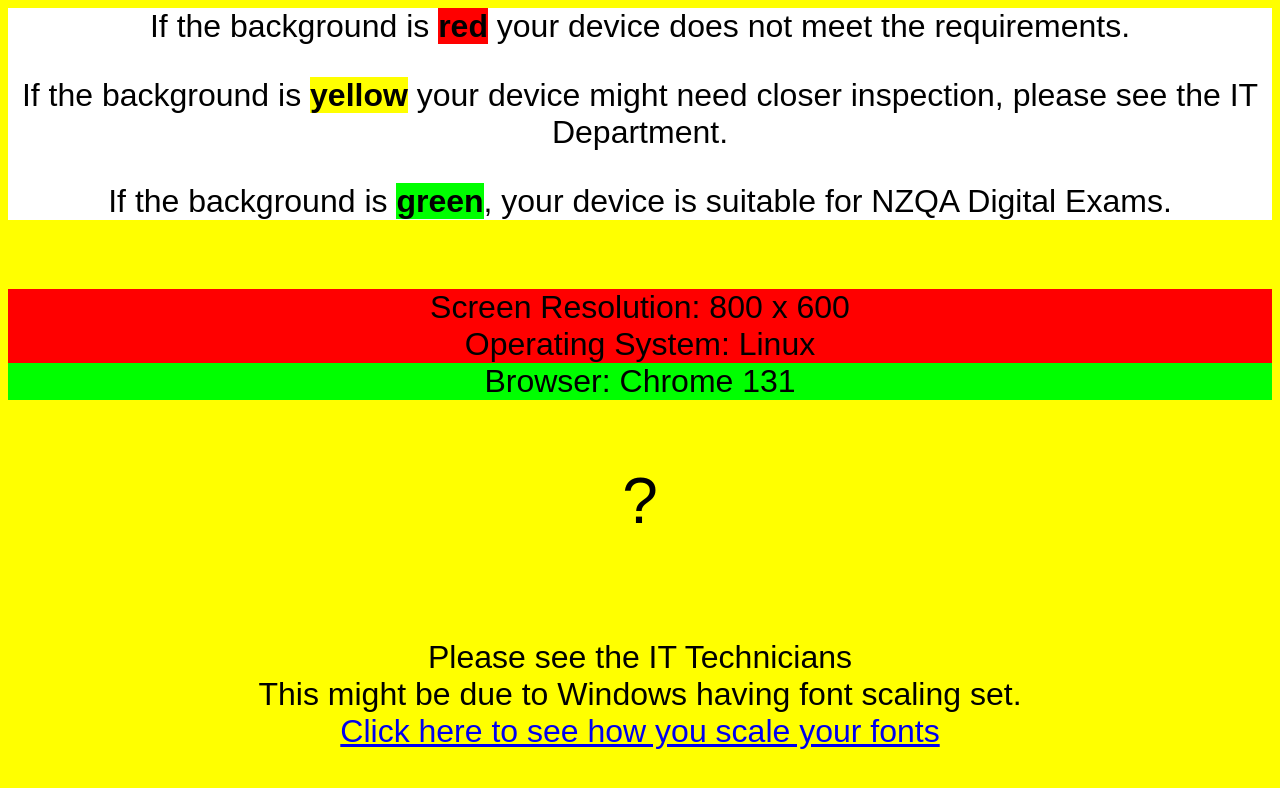
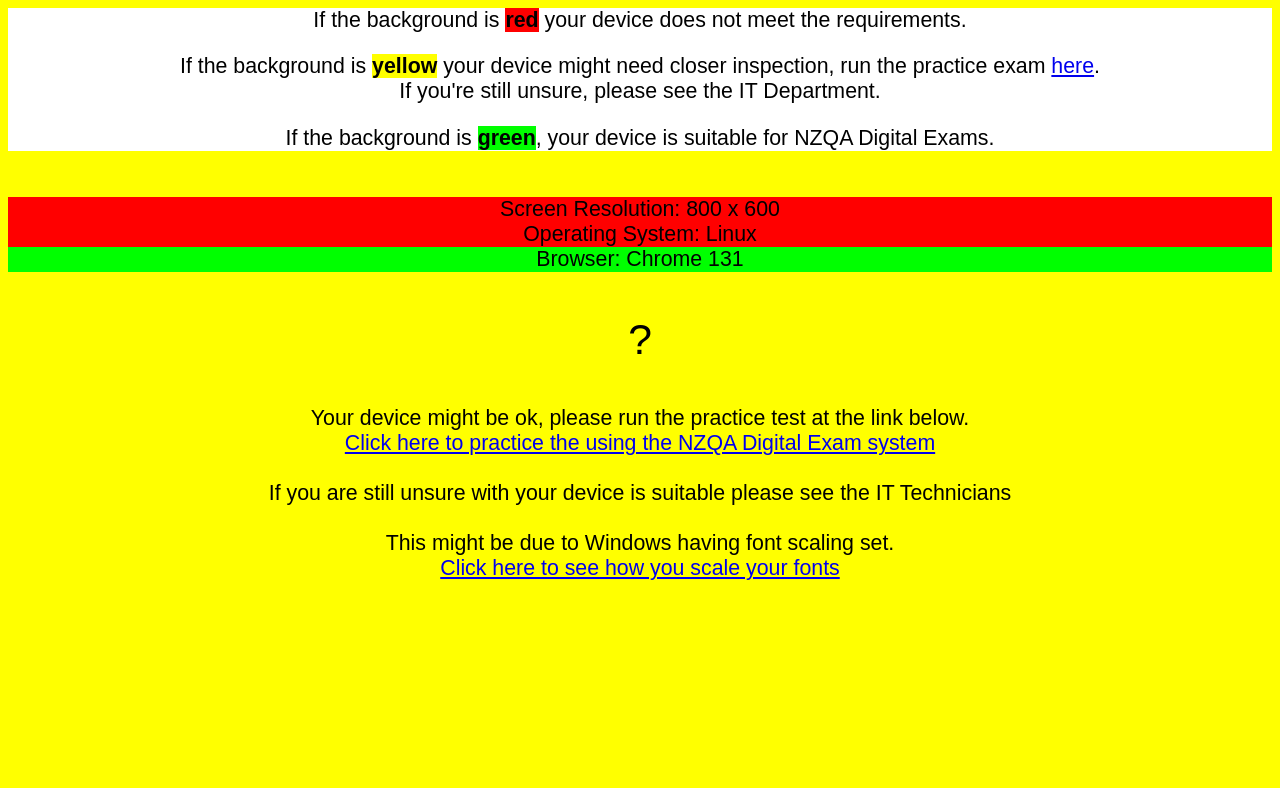
Before and after one commit to athawley/athawley.github.io, a plain HTML site: page ncea/index.html in a window 1280 px wide. Drawn offline with Linux system fonts and the light colour scheme.

Commit message:
Updated messages

```diff
--- a/ncea/index.html
+++ b/ncea/index.html
@@ -1,7 +1,7 @@
 <html>
     <style>
         body {
-            font-size:  24pt;
+            font-size:  16pt;
             font-family: sans-serif;
         }
 
@@ -129,7 +129,7 @@ body {
 <p>
     If the background is <b class="fail">red</b> your device does not meet the requirements.
 </p>
-    If the background is <b class="warning">yellow</b> your device might need closer inspection, please see the IT Department.
+    If the background is <b class="warning">yellow</b> your device might need closer inspection, run the practice exam <a href="https://am.nzqa.sonet.com.au/engine/index.php/lms/login/path/generic20/oToken/d63201b19985732554e2a57a709d1dbb69f22e9f">here</a>.<br> If you're still unsure, please see the IT Department.
 </p>
 <p>
     If the background is <b class="pass">green</b>, your device is suitable for NZQA Digital Exams.
@@ -180,8 +180,13 @@ body {
             document.write('<p class="suitable">Pass</p>')
         }
     } else {
-        document.write('<p>?</p><br>Please see the IT Technicians<br>');
-        document.write('This might be due to Windows having font scaling set.<br>');
+        document.write('<p>?</p>Your device might be ok, please run the practice test at the link below.<br>');
+
+        document.write('<a href="https://am.nzqa.sonet.com.au/engine/index.php/lms/login/path/generic20/oToken/d63201b19985732554e2a57a709d1dbb69f22e9f">Click here to practice the using the NZQA Digital Exam system</a><br>');
+
+        document.write('<br>If you are still unsure with your device is suitable please see the IT Technicians<br>');
+        document.write('<br>This might be due to Windows having font scaling set.<br>');
+
         document.write('<a href="https://support.microsoft.com/en-us/windows/change-the-size-of-text-in-windows-10-1d5830c3-eee3-8eaa-836b-abcc37d99b9a#:~:text=To%20change%20your%20display%20in,menu%20under%20Make%20everything%20bigger.">Click here to see how you scale your fonts</a>')
     }
 
```
